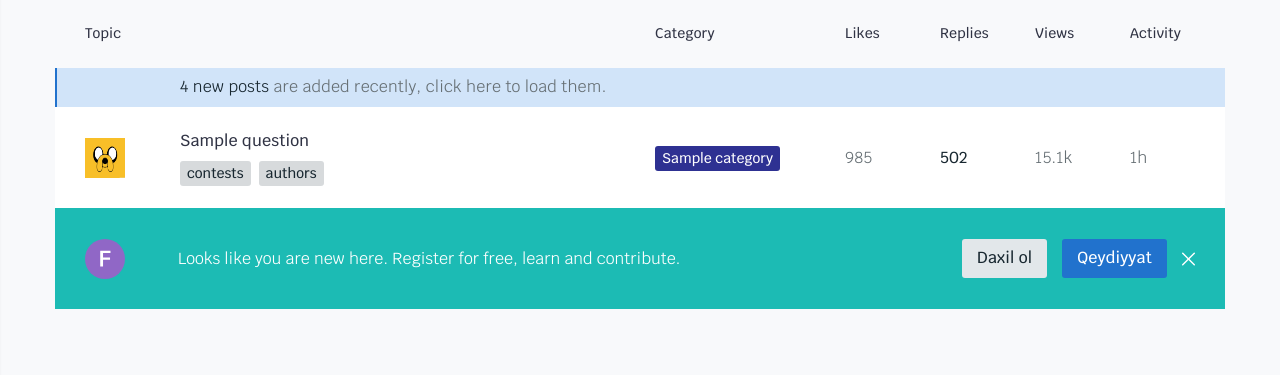
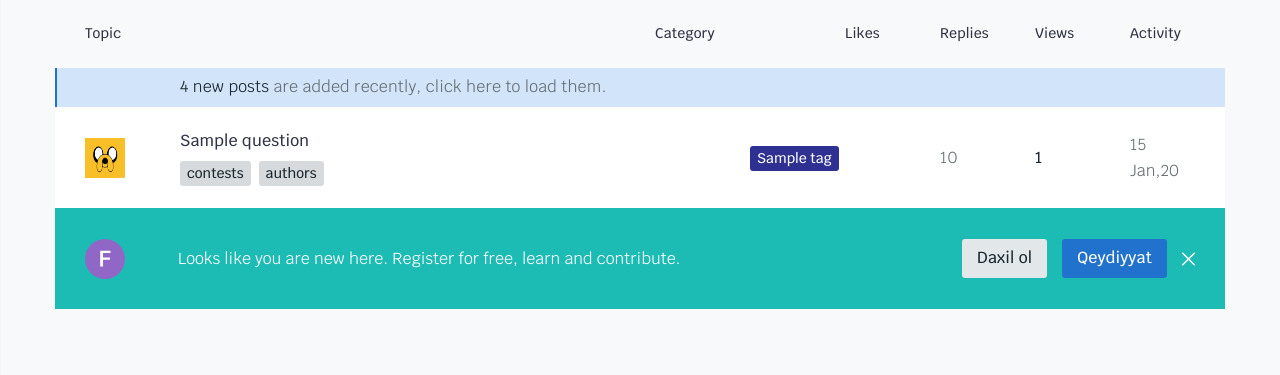
Before and after one commit to Garibov2001/pragmatechQA, a Django app: template templates/main_page/home.html in a window 1280 px wide. Shown: the part 70-445 px from the top of the page. Run offline with Django 3.2, Linux system fonts and the light colour scheme; the template is opened without the code that fills it: most values are stand-ins (such as "Sample title", 1, 10 or a date in 2020); some libraries are stand-ins or nearby versions.

Commit message:
UPDATE home.html

```diff
--- a/templates/main_page/home.html
+++ b/templates/main_page/home.html
@@ -42,11 +42,15 @@
                         </div>
                     </div>
                 </div>
-                <div class="tt-col-category"><span class="tt-color01 tt-badge">{{ question.category }}</span></div>
-                <div class="tt-col-value hide-mobile">985</div>
-                <div class="tt-col-value tt-color-select hide-mobile">502</div>
-                <div class="tt-col-value hide-mobile">15.1k</div>
-                <div class="tt-col-value hide-mobile">1h</div>
+                <div class="tt-col-category">
+                    {% for tag in question.tags.all %}
+                        <span class="tt-color01 tt-badge">{{ tag }}</span>
+                    {% endfor %}
+                </div>
+                <div class="tt-col-value hide-mobile">{{ question.get_score }}</div>
+                <div class="tt-col-value tt-color-select hide-mobile">{{ question.get_comment_count }}</div>
+                <!-- <div class="tt-col-value hide-mobile">15.1k</div> -->
+                <div class="tt-col-value hide-mobile">{{ question.updated|date:"d M,y" }}</div>
             </div>
             {% endfor %}
 
```
